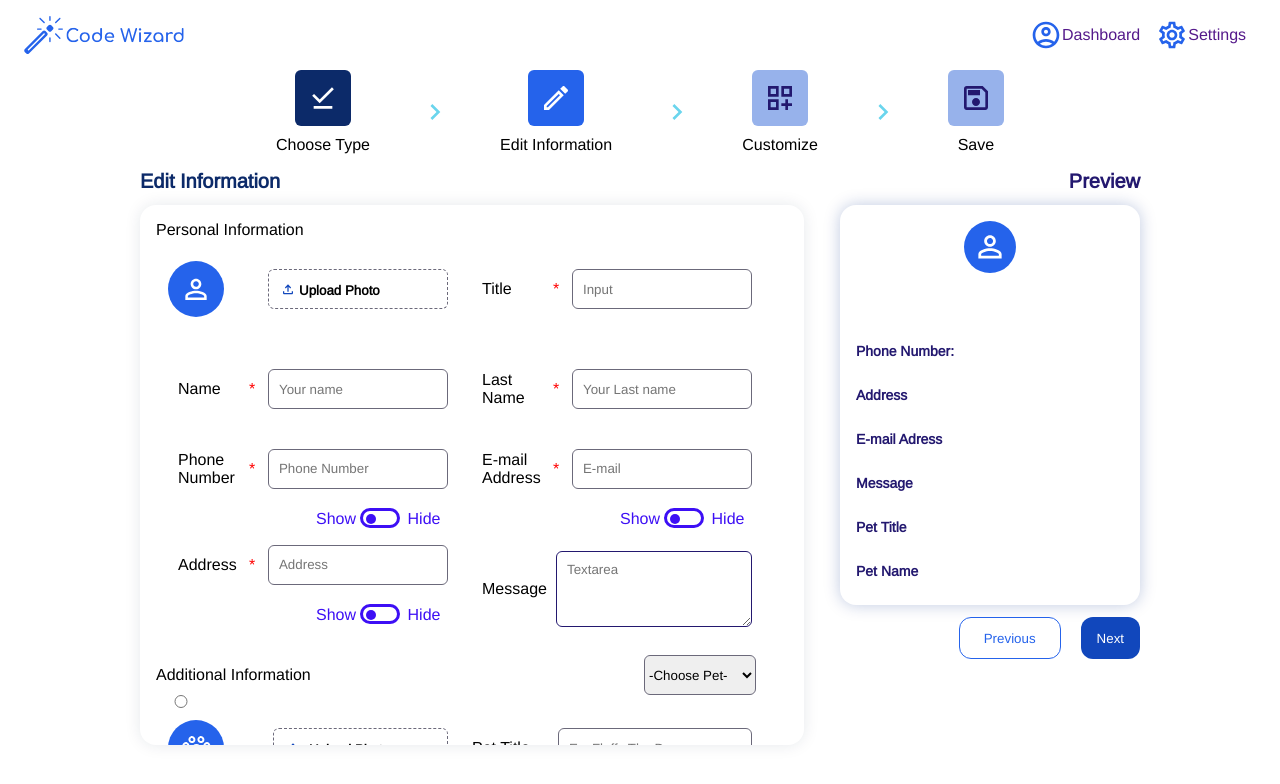
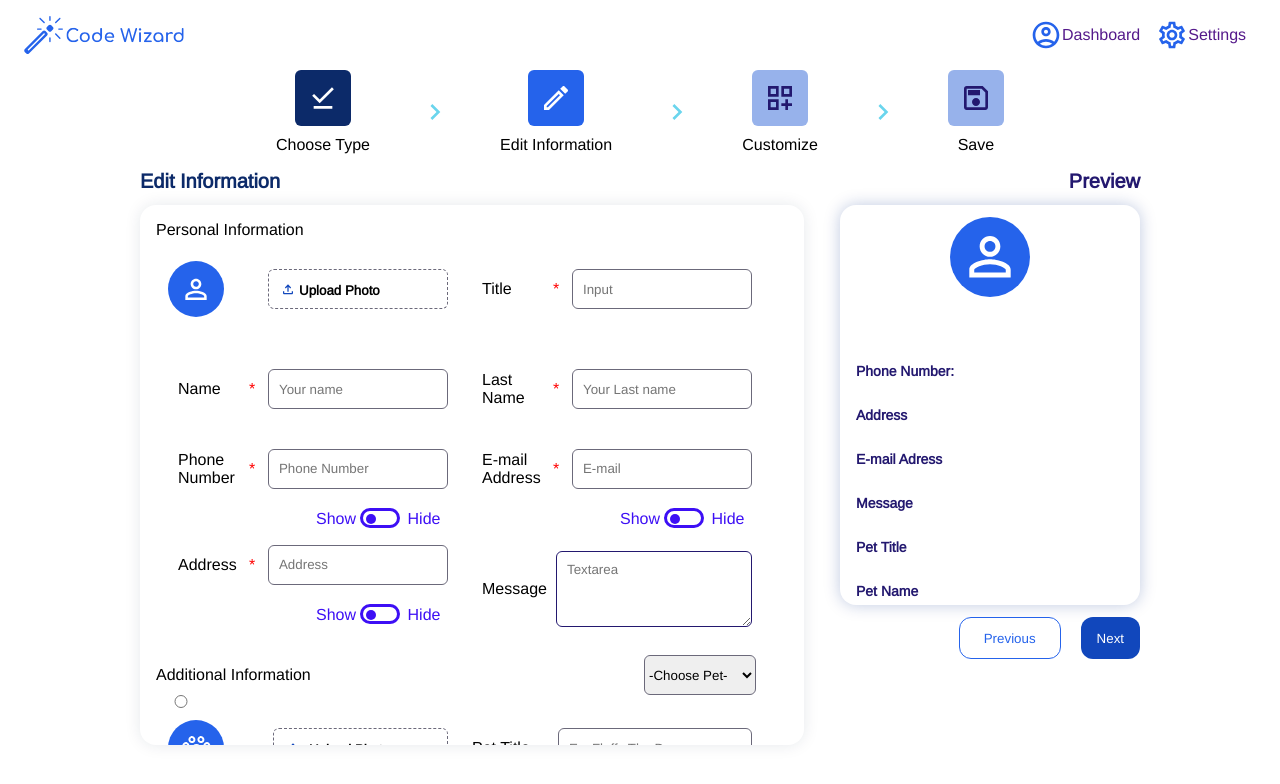
Before and after one commit to somegm/Code-Wizard, a React (Create React App) app: page /edit in a window 1280 px wide. Shown: the top 784 px of the page. Built offline with nearby package versions, Linux system fonts and the light colour scheme.

Commit message:
fixed(codewizard): edit choose customize components

```diff
--- a/src/components/ChooseType/choosetype.scss
+++ b/src/components/ChooseType/choosetype.scss
@@ -113,7 +113,6 @@ $color-2:#FFFFFF;
 
     .main-center-choose{
       display: flex;
-      /* height: calc(100vh - 190px); */
       justify-content:center;
 
 
--- a/src/components/Customize/customize.scss
+++ b/src/components/Customize/customize.scss
@@ -231,7 +231,7 @@ $title-1:#0C2A69;
       color: $color-2;
 
       font-size: 14px;
-      font-weight: 700;
+
 
     }
   }
@@ -246,6 +246,7 @@ $title-1:#0C2A69;
         color: $bck-1;
         background-color: $color-2;
         border: 1px solid $bck-1;
+        font-weight: 400;
       }
 
       button{
--- a/src/components/EditInformation/edit_information.scss
+++ b/src/components/EditInformation/edit_information.scss
@@ -507,7 +507,7 @@ $color-2:#FFFFFF;
 
 
           select{
-            max-width: 200px;
+            max-width: 180px;
             width: 100%;
           height: 40px;
 
@@ -678,11 +678,11 @@ $color-2:#FFFFFF;
 
 
         img{
-          width:52px;
-          height:52px;
+          width:80px;
+          height:80px;
           border-radius: 50%;
           display: flex;
-          margin: 16px;
+          margin: 12px;
           justify-content: center;
           background-color: #2563EB;
           padding: 8px;
--- a/src/components/Navbar/index.js
+++ b/src/components/Navbar/index.js
@@ -32,7 +32,7 @@ const Navbar = ({ isLoggedIn }) => {
                 <img src={accountWhite} />
                 <a href="">Dashboard</a>
               </li>
-              <li onClick={() => navigate("/settings")}>
+              <li onClick={() => navigate("/edit")}>
                 <img src={settingsWhite} />
                 <a href="">Settings</a>
               </li>
```
